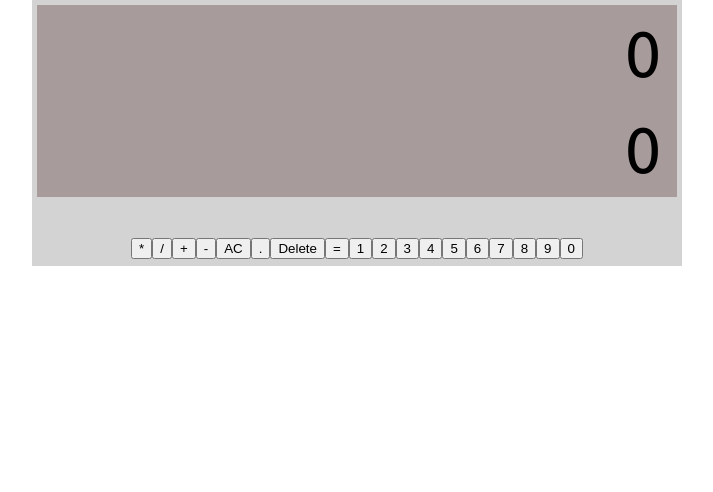
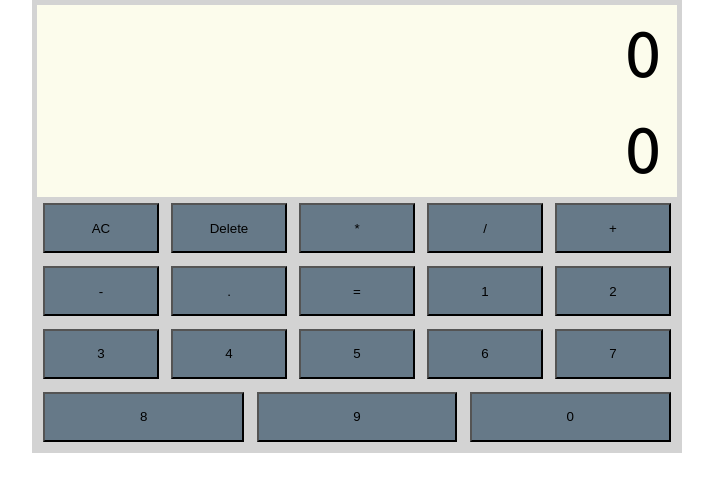
Before and after one commit to icelandico/react-calculator, a React (Create React App) app: page / in a window 1280 px wide. Shown: the top 492 px of the page, without its empty margins (283-996 px from the left). Built offline with nearby package versions, Linux system fonts and the light colour scheme.

Commit message:
Positioning buttons

```diff
--- a/src/App/App.css
+++ b/src/App/App.css
@@ -7,7 +7,7 @@
 }
 
 .display {
-  background: rgb(168, 155, 155);
+  background: #ffee;
   padding: 0.5rem;
 }
 
--- /dev/null
+++ b/src/Buttons/Buttons.css
@@ -0,0 +1,11 @@
+.buttons-container {
+  display: flex;
+  flex-wrap: wrap;
+}
+
+.single-button {
+  flex: 1 1 100px;
+  background: #667988;
+  margin: 1%;
+  height: 50px;
+}
--- a/src/Buttons/Buttons.js
+++ b/src/Buttons/Buttons.js
@@ -1,4 +1,5 @@
 import React, { Component } from 'react';
+import './../Buttons/Buttons.css';
 
 class Buttons extends Component {
 
@@ -11,27 +12,28 @@ class Buttons extends Component {
         onClick={(event) => this.handleButtonClick(event)}
         className="buttons-container"
       >
-        <button id="multiply" value="*">*</button>
-        <button id="divide" value="/">/</button>
-        <button id="add" value="+">+</button>
-        <button id="subtract" value="-">-</button>
+        <button className="single-button" id="clear" value="AC">AC</button>
+        <button className="single-button" id="back" value="x">Delete</button>
 
-        <button id="clear" value="AC">AC</button>
-        <button id="decimal" value=".">.</button>
-        <button id="back" value="x">Delete</button>
+        <button className="single-button" id="multiply" value="*">*</button>
+        <button className="single-button" id="divide" value="/">/</button>
+        <button className="single-button" id="add" value="+">+</button>
+        <button className="single-button" id="subtract" value="-">-</button>
 
-        <button id="equal" value="equal">=</button>
+        <button className="single-button" id="decimal" value=".">.</button>
 
-        <button id="one" value="1">1</button>
-        <button id="two" value="2">2</button>
-        <button id="three" value="3">3</button>
-        <button id="four" value="4">4</button>
-        <button id="five" value="5">5</button>
-        <button id="six" value="6">6</button>
-        <button id="seven" value="7">7</button>
-        <button id="eight" value="8">8</button>
-        <button id="nine" value="9">9</button>
-        <button id="zero" value="0">0</button>
+        <button className="single-button" id="equal" value="equal">=</button>
+
+        <button className="single-button" id="one" value="1">1</button>
+        <button className="single-button" id="two" value="2">2</button>
+        <button className="single-button" id="three" value="3">3</button>
+        <button className="single-button" id="four" value="4">4</button>
+        <button className="single-button" id="five" value="5">5</button>
+        <button className="single-button" id="six" value="6">6</button>
+        <button className="single-button" id="seven" value="7">7</button>
+        <button className="single-button" id="eight" value="8">8</button>
+        <button className="single-button" id="nine" value="9">9</button>
+        <button className="single-button" id="zero" value="0">0</button>
       </div>
     )
   }
```
